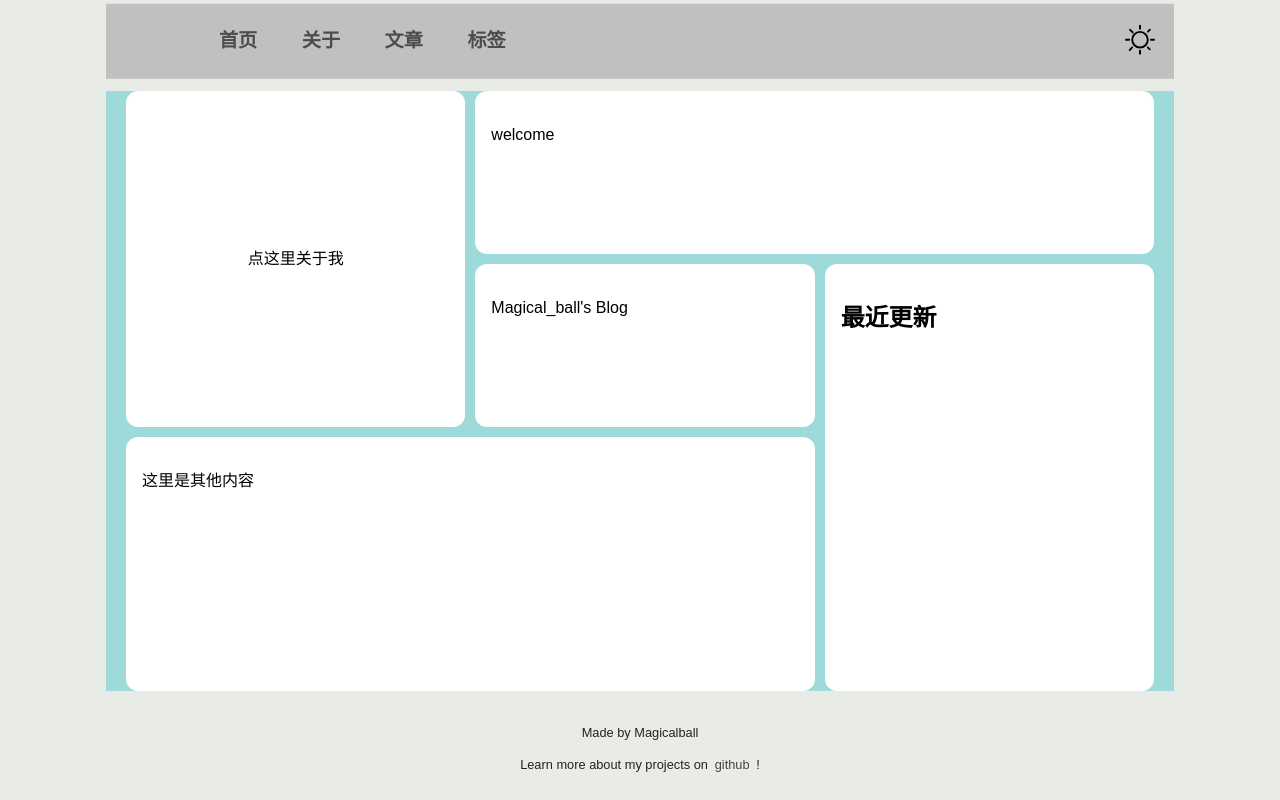
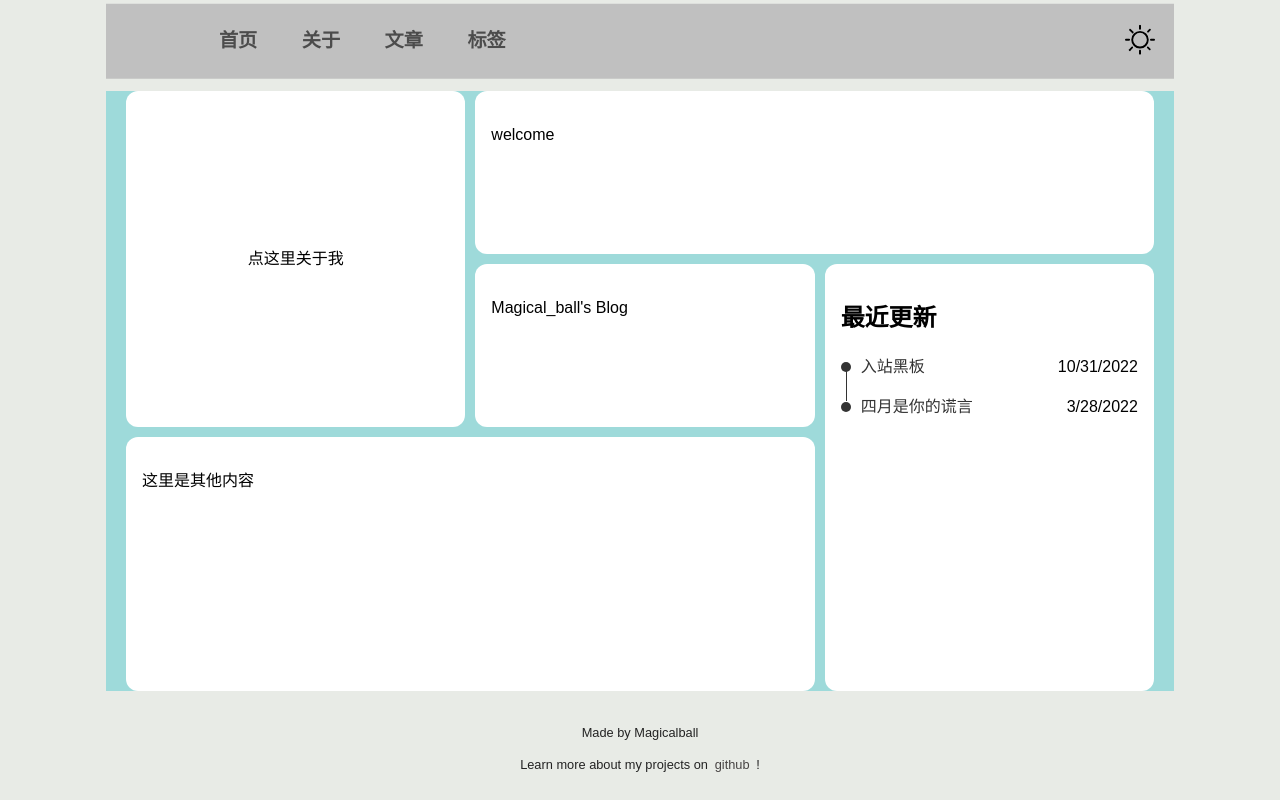
Before and after one commit to Magicalball/astro-blog-magical, an Astro site: page / in a window 1280 px wide. Built offline with nearby package versions, Linux system fonts and the light colour scheme; Astro itself is replaced by a stand-in of ours.

Commit message:
首页新增文章更新列表

```diff
--- /dev/null
+++ b/src/components/PostList.astro
@@ -0,0 +1,89 @@
+---
+const allPosts = await Astro.glob("../pages/posts/*.md");
+const sortedPosts = allPosts.sort(
+  (a, b) => new Date(b.frontmatter.pubDate) - new Date(a.frontmatter.pubDate)
+);
+---
+
+<ul>
+  {
+    sortedPosts.map((post) => (
+      <li>
+        <p class="post-list">
+          <a href={post.url}>{post.frontmatter.title}</a>
+          {new Date(post.frontmatter.pubDate).toLocaleDateString()}
+        </p>
+      </li>
+    ))
+  }
+</ul>
+
+<style>
+  .post-list {
+    display: flex;
+    justify-content: space-between;
+    align-items: center;
+  }
+
+  a {
+    text-decoration: none;
+    color: #333;
+    position: relative;
+  }
+
+  a::after {
+    content: "";
+    position: absolute;
+    bottom: 0;
+    left: 0;
+    width: 100%;
+    height: 1.5px;
+    background-color: #333; /* 下划线 */
+    transform: scaleX(0);
+    transform-origin: right;
+    transition: transform 0.3s;
+  }
+
+  a:hover::after {
+    transform: scaleX(1);
+    transform-origin: left;
+  }
+
+  ul {
+    list-style: none;
+    padding: 0;
+    margin: 0;
+  }
+
+  li {
+    position: relative;
+    padding-left: 20px;
+    margin-bottom: 10px;
+  }
+
+  li::before {
+    content: "";
+    position: absolute;
+    top: 50%;
+    left: 0;
+    width: 10px;
+    height: 10px;
+    background-color: #333; /* 点 */
+    border-radius: 50%;
+    transform: translateY(-50%);
+  }
+
+  li::after {
+    content: "";
+    position: absolute;
+    top: 8px;
+    left: 5px;
+    width: 1px;
+    height: calc(100% + 14px);
+    background-color: #333; /* 连接线 */
+  }
+
+  li:last-child::after {
+    display: none;
+  }
+</style>
--- a/src/pages/index.astro
+++ b/src/pages/index.astro
@@ -1,5 +1,6 @@
 ---
 import BaseLayout from "../layouts/BaseLayout.astro";
+import PostList from "../components/PostList.astro";
 import "../styles/home.css";
 
 const pageTitle = "魔法球的站点";
@@ -30,6 +31,7 @@ const pageTitle = "魔法球的站点";
     <!-- right -->
     <div class="span-right">
       <h2>最近更新</h2>
+      <PostList />
     </div>
   </div>
 </BaseLayout>
```
Also changed, not shown: src/pages/blog.astro (+14 -11 lines).
